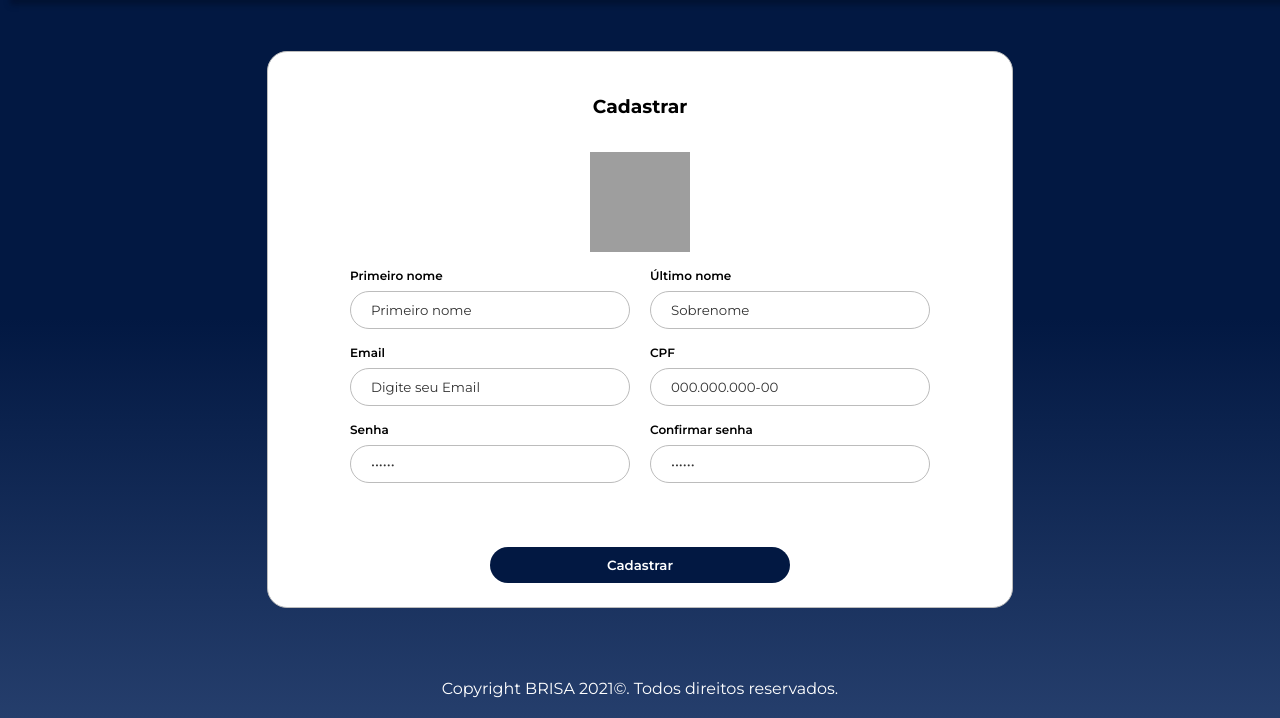
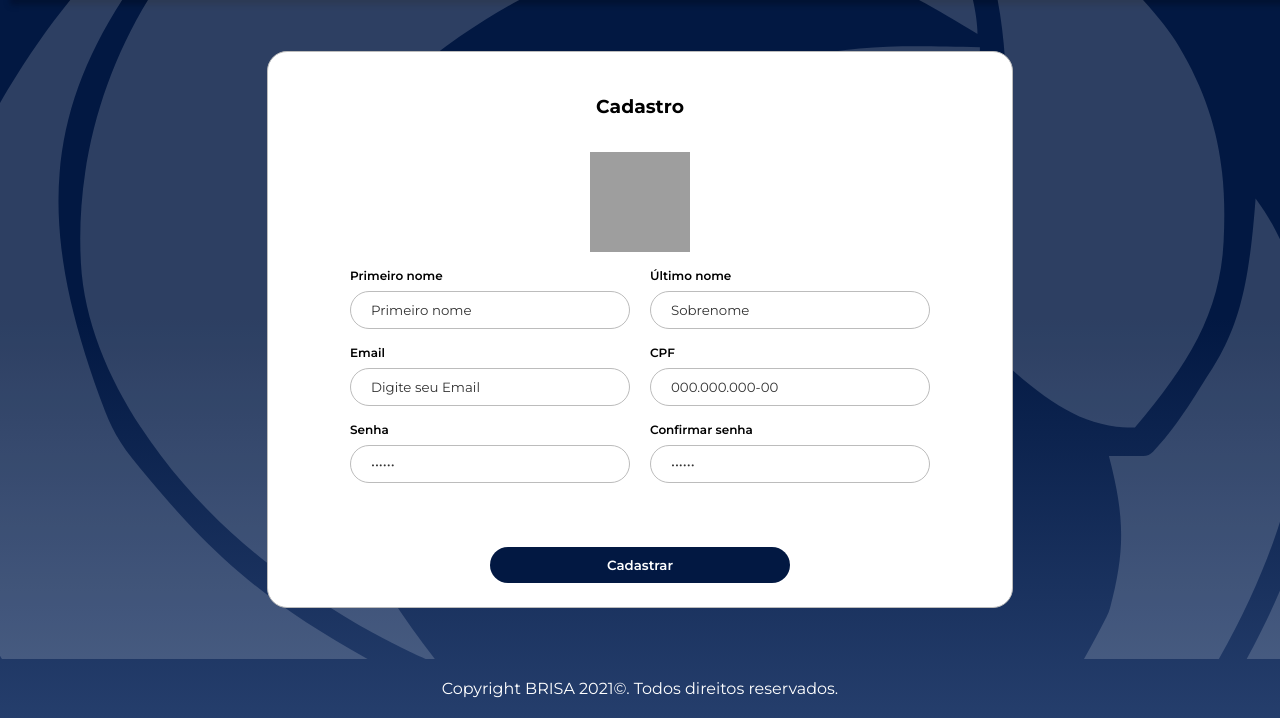
Before and after one commit to ResidenciaTICBrisa/05_PipelineFinatec, a Django app: page /cadastro/ in a window 1280 px wide. Shown: the part 82-800 px from the top of the page. Run offline with Django 4.2, Linux system fonts and the light colour scheme; grey boxes are pictures that could not be loaded.

Commit message:
imagem de fundo

```diff
--- a/project/app/static/css/cadastro.css
+++ b/project/app/static/css/cadastro.css
@@ -116,7 +116,7 @@ h1 {
 }
 
 .button-submit:hover {
-    background: #bcbcbc;
+    background: #F39B00;
 }
 
 .placeholder {
--- a/project/app/static/css/style.css
+++ b/project/app/static/css/style.css
@@ -112,7 +112,7 @@ h1 {
 }
 
 .button-submit:hover {
-    background: #bcbcbc;
+    background: #F39B00;
 }
 .cardSubmit{
     display: flex;
--- a/project/app/templates/cadastro.html
+++ b/project/app/templates/cadastro.html
@@ -49,6 +49,13 @@
             });
         });
     </script>
+    <style>
+        .content {
+            background-image: url('{% static "imagem/fundoLogo.svg" %}');
+            background-size: 100%;
+            background-repeat: no-repeat;
+        }
+    </style>
 <header>
     <img src="{% static 'imagem/finateclogo.svg' %}" alt="finatec">
     <div class="navButton">
@@ -59,7 +66,7 @@
 </header>
     <content class="content">
         <div class="container">
-            <h3>Cadastrar</h3>
+            <h3>Cadastro</h3>
             <img src="{% static 'imagem/perfilC.svg' %}" alt="logo" class="logo">
             <form action="{% url 'cadastro' %}" method="POST" class='form'>
                 {% csrf_token %}
```
Also changed, not shown: project/app/templates/login.html (+7 -0 lines), project/db.sqlite3.
